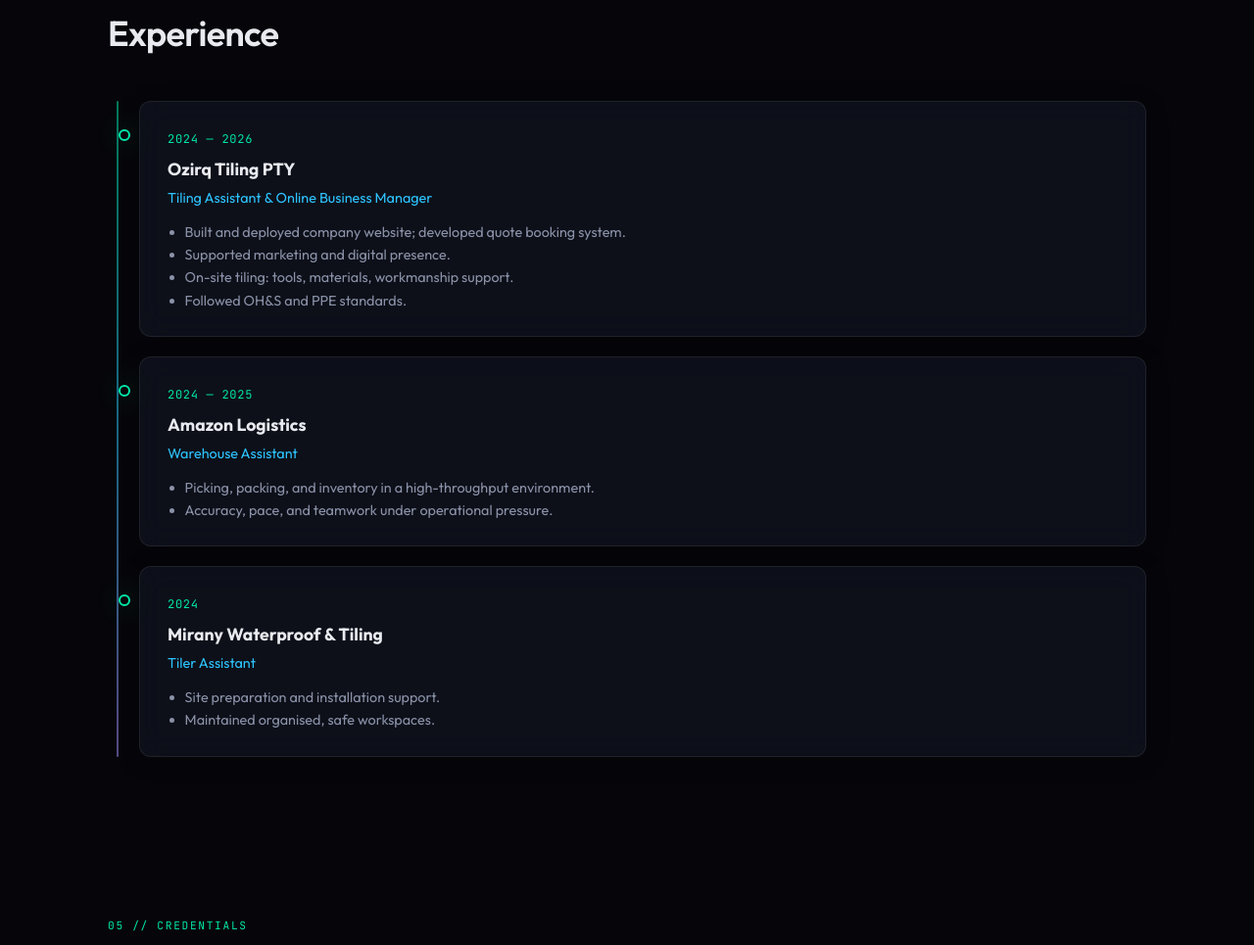
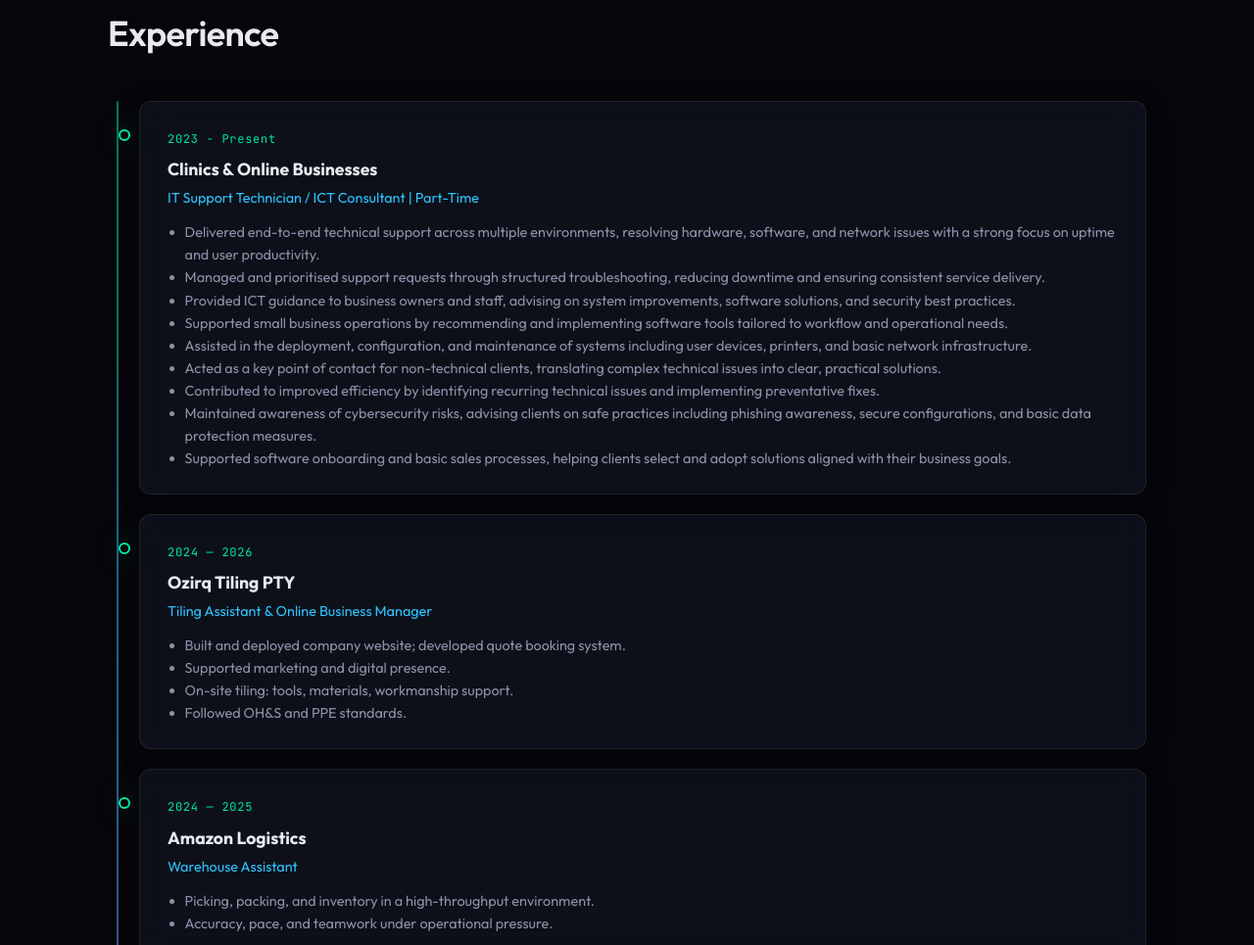
Before and after one commit to SorchyHacker313/LaythCyberPortfolio, a plain HTML site: page index.html in a window 1280 px wide. Shown: the part 4301-5266 px from the top of the page at 98% size. Drawn offline with Linux system fonts and the light colour scheme.

Commit message:
Add IT Support Technician experience

```diff
--- a/index.html
+++ b/index.html
@@ -288,6 +288,23 @@
         <div class="timeline-line"></div>
         <article class="timeline-item glass-panel reveal">
           <span class="timeline-node"></span>
+          <time>2023 - Present</time>
+          <h3>Clinics &amp; Online Businesses</h3>
+          <p class="timeline-role">IT Support Technician / ICT Consultant | Part-Time</p>
+          <ul>
+            <li>Delivered end-to-end technical support across multiple environments, resolving hardware, software, and network issues with a strong focus on uptime and user productivity.</li>
+            <li>Managed and prioritised support requests through structured troubleshooting, reducing downtime and ensuring consistent service delivery.</li>
+            <li>Provided ICT guidance to business owners and staff, advising on system improvements, software solutions, and security best practices.</li>
+            <li>Supported small business operations by recommending and implementing software tools tailored to workflow and operational needs.</li>
+            <li>Assisted in the deployment, configuration, and maintenance of systems including user devices, printers, and basic network infrastructure.</li>
+            <li>Acted as a key point of contact for non-technical clients, translating complex technical issues into clear, practical solutions.</li>
+            <li>Contributed to improved efficiency by identifying recurring technical issues and implementing preventative fixes.</li>
+            <li>Maintained awareness of cybersecurity risks, advising clients on safe practices including phishing awareness, secure configurations, and basic data protection measures.</li>
+            <li>Supported software onboarding and basic sales processes, helping clients select and adopt solutions aligned with their business goals.</li>
+          </ul>
+        </article>
+        <article class="timeline-item glass-panel reveal">
+          <span class="timeline-node"></span>
           <time>2024 — 2026</time>
           <h3>Ozirq Tiling PTY</h3>
           <p class="timeline-role">Tiling Assistant &amp; Online Business Manager</p>
```
